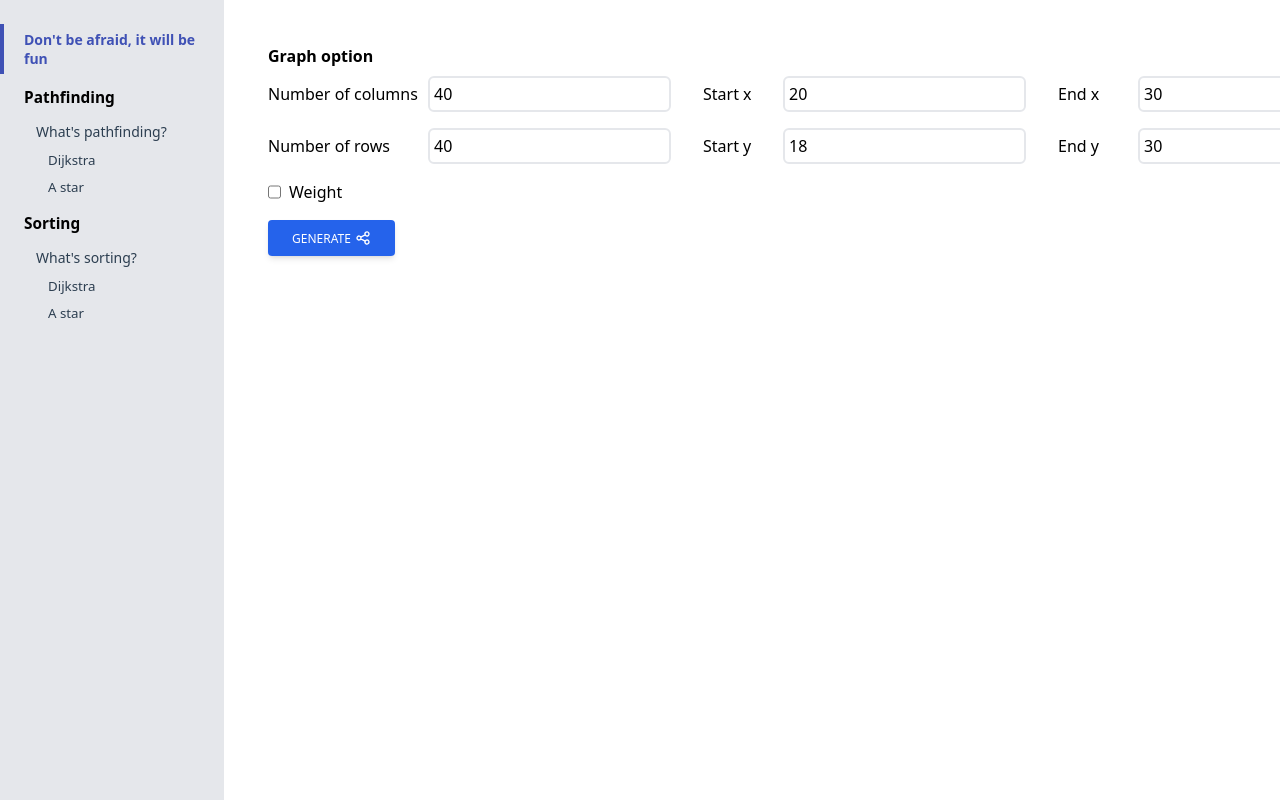
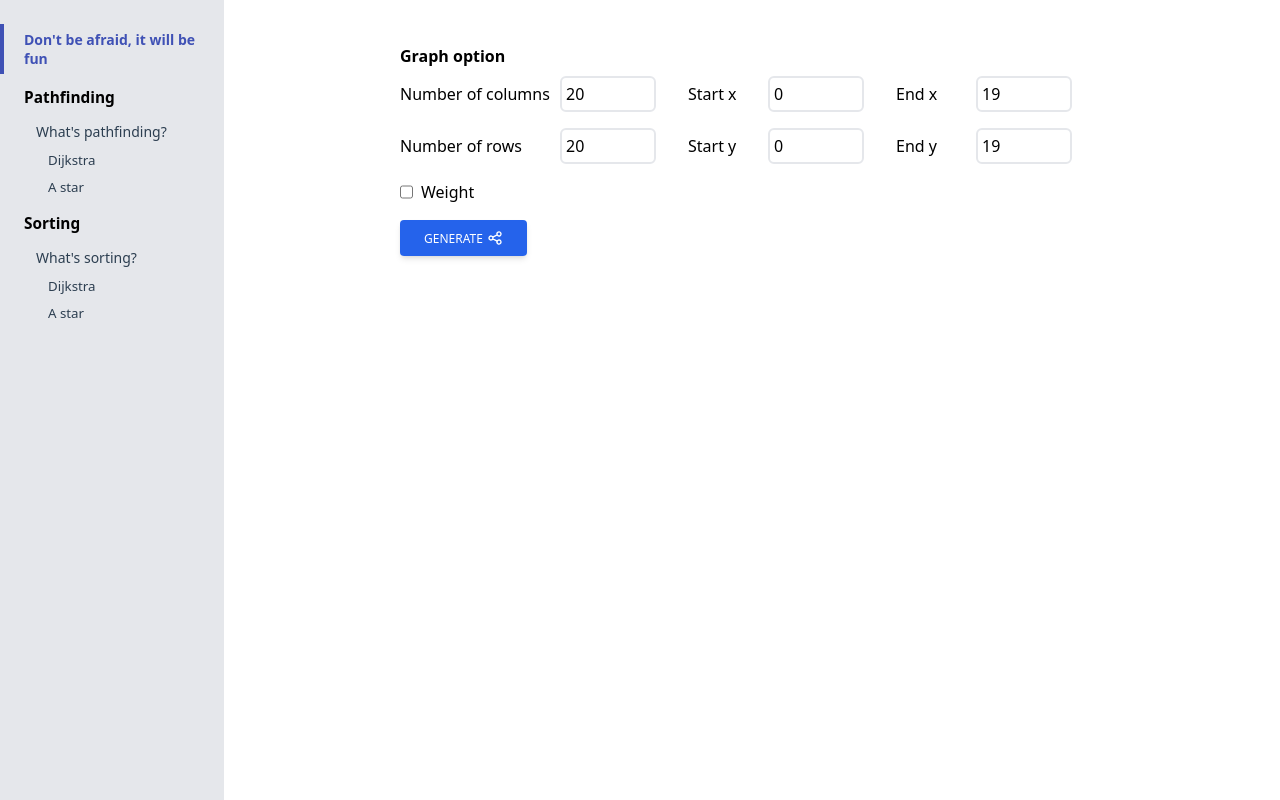
Before and after one commit to kelinox/maths-for-fun, an Angular app: page /pathfinding in a window 1280 px wide. Built offline with nearby package versions, Linux system fonts and the light colour scheme.

Commit message:
Upate build files

```diff
--- a/src/app/pages/pathfinding/pathfinding.component.sass
+++ b/src/app/pages/pathfinding/pathfinding.component.sass
@@ -1,5 +1,5 @@
 .input
-    @apply p-1 border-2 border-gray-200 rounded-md outline-none focus:border-blue-500
+    @apply p-1 border-2 border-gray-200 rounded-md outline-none focus:border-blue-500 w-24
 
 .toggle-bg:after
     content: ''
--- a/src/app/pages/pathfinding/pathfinding.component.ts
+++ b/src/app/pages/pathfinding/pathfinding.component.ts
@@ -11,15 +11,15 @@ import { DijkstraService } from 'src/app/services/dijkstra.service';
   styleUrls: ['./pathfinding.component.sass'],
 })
 export class PathfindingComponent implements OnInit {
-  columns = 40;
-  rows = 40;
+  columns = 20;
+  rows = 20;
   get start(): Point {
     return { x: this.startX, y: this.startY };
   }
-  startX = 20;
-  startY = 18;
-  endX = 30;
-  endY = 30;
+  startX = 0;
+  startY = 0;
+  endX = 19;
+  endY = 19;
   get end(): Point {
     return { x: this.endX, y: this.endY };
   }
@@ -168,7 +168,15 @@ export class PathfindingComponent implements OnInit {
 
   private resetNodes() {
     this.nodes.forEach((r) =>
-      r.forEach((n) => ((n.visited = false), (n.isInPath = false)))
+      r.forEach(
+        (n) => (
+          (n.visited = false),
+          (n.isInPath = false),
+          (n.distanceToStart = Number.MAX_SAFE_INTEGER),
+          (n.distanceToEndCalculated = false),
+          (n.distanceToEnd = Number.MAX_SAFE_INTEGER)
+        )
+      )
     );
   }
 
```
Also changed, not shown: 5 other files (tests, documents, lock files or other folders).
